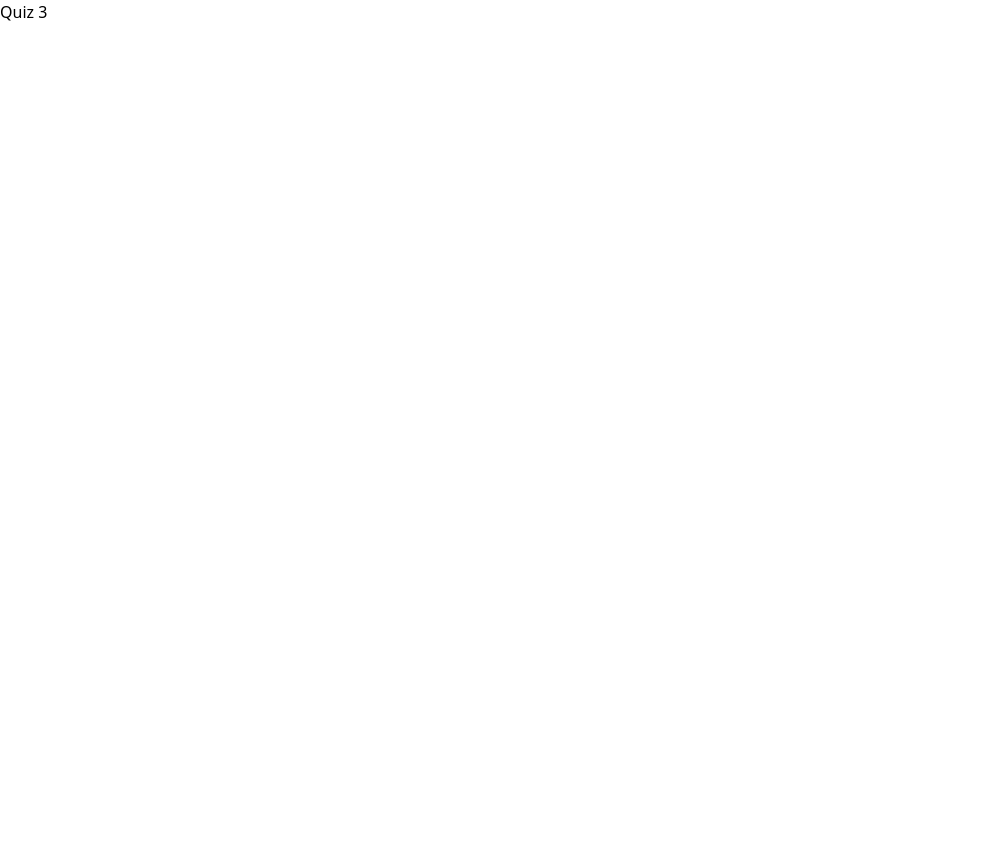
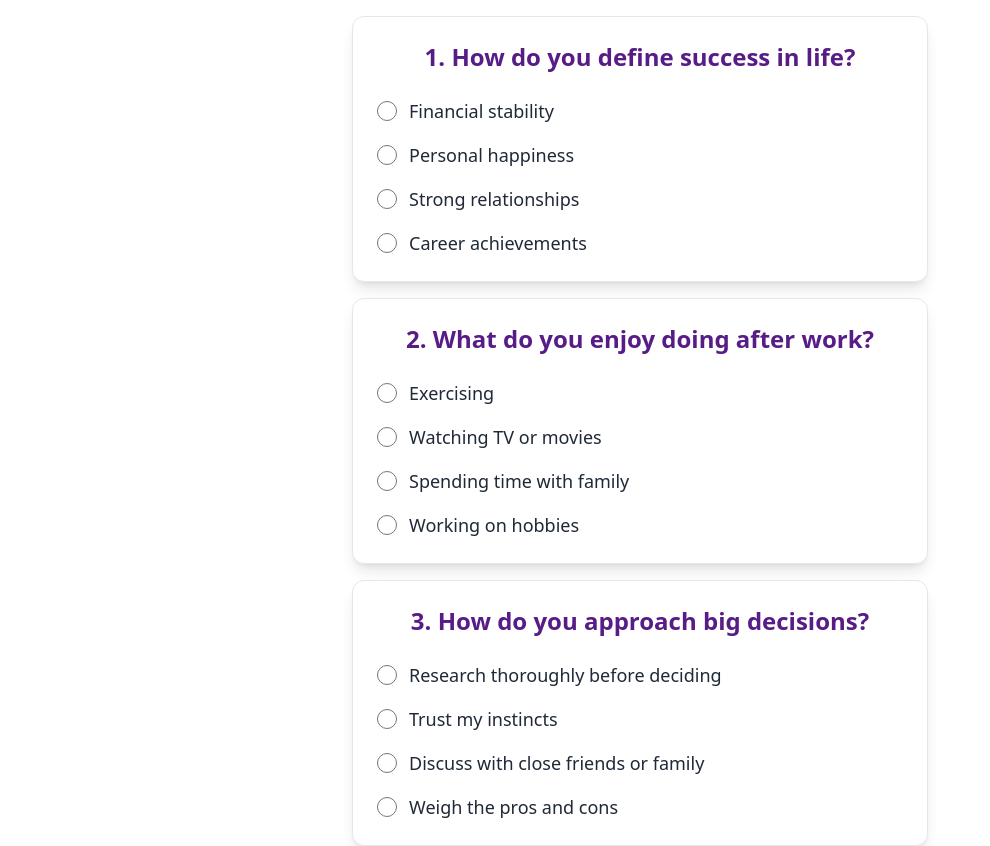
Before and after one commit to malak-elbanna/personality-quiz, a React (Vite) app in the folder front/: page /quiz/3 in a window 1280 px wide. Shown: the top 846 px of the page, without its empty margins (0-990 px from the left). Before the commit the page ends 800 px from the top, so only its background shows below. Built offline with nearby package versions, Linux system fonts and the light colour scheme.

Commit message:
Implement quiz pages  and add QuestionCard

```diff
--- /dev/null
+++ b/front/src/components/QuestionCard.jsx
@@ -0,0 +1,74 @@
+import PropTypes from 'prop-types';
+
+const QuestionCard = ({ quest, onAnswer }) => {
+    const { number, question, a, b, c, d } = quest;
+
+    return (
+        <div className="max-w-xl mx-auto my-4 p-6 bg-white rounded-xl shadow-lg border border-gray-200 transition-all duration-300 hover:scale-105 hover:shadow-2l">
+            <h2 className="text-2xl font-bold text-center text-purple-900 mb-6">{number}. {question}</h2>
+            <div className="space-y-4">
+                <div className="flex items-center">
+                    <input
+                        type="radio"
+                        name={`question-${number}`}
+                        value="a"
+                        onChange={() => onAnswer('a')}
+                        id={`a-${number}`}
+                        className="mr-3 w-5 h-5 rounded-full border-2 border-gray-300 checked:border-purple-600 focus:ring-2 focus:ring-purple-400 transition-all duration-200"
+                    />
+                    <label htmlFor={`a-${number}`} className="text-lg text-gray-800">{a}</label>
+                </div>
+
+                <div className="flex items-center">
+                    <input
+                        type="radio"
+                        name={`question-${number}`}
+                        value="b"
+                        onChange={() => onAnswer('b')}
+                        id={`b-${number}`}
+                        className="mr-3 w-5 h-5 rounded-full border-2 border-gray-300 checked:border-purple-600 focus:ring-2 focus:ring-purple-400 transition-all duration-200"
+                    />
+                    <label htmlFor={`b-${number}`} className="text-lg text-gray-800">{b}</label>
+                </div>
+
+                <div className="flex items-center">
+                    <input
+                        type="radio"
+                        name={`question-${number}`}
+                        value="c"
+                        onChange={() => onAnswer('c')}
+                        id={`c-${number}`}
+                        className="mr-3 w-5 h-5 rounded-full border-2 border-gray-300 checked:border-purple-600 focus:ring-2 focus:ring-purple-400 transition-all duration-200"
+                    />
+                    <label htmlFor={`c-${number}`} className="text-lg text-gray-800">{c}</label>
+                </div>
+
+                <div className="flex items-center">
+                    <input
+                        type="radio"
+                        name={`question-${number}`}
+                        value="d"
+                        onChange={() => onAnswer('d')}
+                        id={`d-${number}`}
+                        className="mr-3 w-5 h-5 rounded-full border-2 border-gray-300 checked:border-purple-600 focus:ring-2 focus:ring-purple-400 transition-all duration-200"
+                    />
+                    <label htmlFor={`d-${number}`} className="text-lg text-gray-800">{d}</label>
+                </div>
+            </div>
+        </div>
+    );
+};
+
+QuestionCard.propTypes = {
+    quest: PropTypes.shape({
+        number: PropTypes.number.isRequired,
+        question: PropTypes.string.isRequired,
+        a: PropTypes.string.isRequired,
+        b: PropTypes.string.isRequired,
+        c: PropTypes.string.isRequired,
+        d: PropTypes.string.isRequired,
+    }).isRequired,
+    onAnswer: PropTypes.func.isRequired, // Expecting a function to handle the selected answer
+};
+
+export default QuestionCard;
--- a/front/src/pages/Quiz1.jsx
+++ b/front/src/pages/Quiz1.jsx
@@ -1,10 +1,19 @@
-import React, { useState } from "react";
+import React, { useState, useEffect } from "react";
 import QuizJSON1 from "../data/quiz1.json";
+import QuestionCard from "../components/QuestionCard";
 
 const Quiz1 = () => {
+  const [quiz, setQuiz] = useState([]);
+
+  useEffect(() => {
+    setQuiz(QuizJSON1);
+  }, []);
+
   return (
     <div>
-      <h1>Quiz 1</h1>
+      {quiz.map((question) => (
+        <QuestionCard key={question.number} quest={question} />
+      ))}
     </div>
   )
 }
--- a/front/src/pages/Quiz2.jsx
+++ b/front/src/pages/Quiz2.jsx
@@ -1,10 +1,19 @@
-import React from 'react';
-
+import React, { useState, useEffect } from "react";
+import QuestionCard from "../components/QuestionCard";
+import Quiz2JSON from "../data/quiz2.json";
 
 const Quiz2 = () => {
+  const [quiz, setQuiz] = useState([]);
+
+  useEffect(() => {
+    setQuiz(Quiz2JSON);
+  }, []);
+
   return (
     <div>
-      <h1>Quiz 2</h1>
+      {quiz.map((question) => (
+        <QuestionCard key={question.number} quest={question} />
+      ))}
     </div>
   )
 }
--- a/front/src/pages/Quiz3.jsx
+++ b/front/src/pages/Quiz3.jsx
@@ -1,9 +1,19 @@
-import React from 'react';
+import React, { useState, useEffect } from "react";
+import QuestionCard from "../components/QuestionCard";
+import Quiz3JSON from "../data/quiz3.json";
 
 const Quiz3 = () => {
+  const [quiz, setQuiz] = useState([]);
+
+  useEffect(() => {
+    setQuiz(Quiz3JSON);
+  }, []);
+
   return (
     <div>
-      <h1>Quiz 3</h1>
+      {quiz.map((question) => (
+        <QuestionCard key={question.number} quest={question} />
+      ))}
     </div>
   )
 }
```
